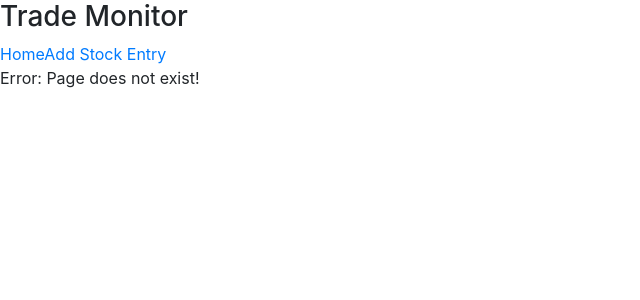
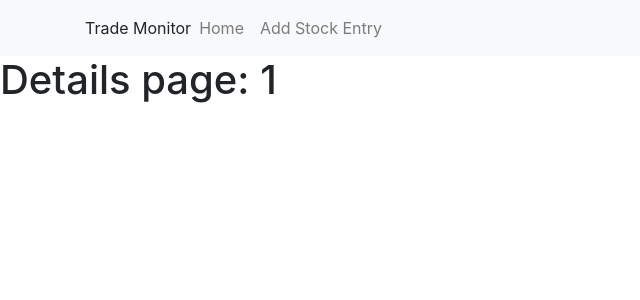
Before and after one commit to Dhruv26/trademon_ui, a React (Create React App) app: page /details/1 in a window 1280 px wide. Before the commit this address led to /error. Shown: the top 300 px of the page, without its empty margins (0-640 px from the left). Built offline with nearby package versions, Linux system fonts and the light colour scheme; no server answers.

Commit message:
Implement basic stock details page

```diff
--- a/src/App.js
+++ b/src/App.js
@@ -5,6 +5,7 @@ import Home from './pages/home';
 import AddPage from './pages/addStockEntry';
 import Error from './pages/error';
 import Navigation from './components/Navigation';
+import StockDetails from './pages/stockDetails';
 
 import './App.css';
 
@@ -16,6 +17,7 @@ function App() {
                 <Switch>
                     <Route exact path="/" component={Home} />
                     <Route exact path="/add" component={AddPage} />
+                    <Route path="/details/:id" component={StockDetails} />
 
                     <Route exact path="/error" component={Error} />
                     <Redirect to="/error" />
--- a/src/components/Navigation.js
+++ b/src/components/Navigation.js
@@ -1,16 +1,21 @@
 import React from 'react';
-
-import { NavLink } from 'react-router-dom';
+import { Link } from 'react-router-dom';
 
 const Navigation = () => {
    return (
-      <div>
-         <div className="navbar-header">
-            <h3>Trade Monitor</h3>
+      <nav className="navbar navbar-expand-lg navbar-light bg-light">
+         <div className="container">
+            <div className="navbar-header">
+               Trade Monitor
+               </div>
+            <div className="collapse navbar-collapse">
+               <ul className="nav navbar-nav">
+                  <li><Link to="/" className="nav-link">Home</Link></li>
+                  <li><Link to="/add" className="nav-link">Add Stock Entry</Link></li>
+               </ul>
+            </div>
          </div>
-         <NavLink to="/">Home</NavLink>
-         <NavLink to="/add">Add Stock Entry</NavLink>
-      </div>
+      </nav>
    );
 }
 
--- a/src/pages/stockDetails.js
+++ b/src/pages/stockDetails.js
@@ -0,0 +1,38 @@
+import React, { useState, useEffect } from 'react';
+
+
+function StockDetails({ match }) {
+    const [stockDetails, setStockDetails] = useState({});
+
+    const fetchStockDetails = async () => {
+        try {
+            const stockDataRequest = await fetch(``);
+            console.log(JSON.stringify(stockDataRequest));
+            if (!stockDataRequest.ok) {
+                throw Error(stockDataRequest.statusText);
+            }
+
+            const stockData = await stockDataRequest.json();
+            setStockDetails(stockData);
+            return stockData;
+        } catch (error) {
+            console.log(`Error occured while fetching stock data: ${error}`);
+
+            setStockDetails(null);
+            return null;
+        }
+    }
+
+    useEffect(() => {
+        console.log(match)
+        fetchStockDetails();
+    }, []);
+
+    return (
+        <div>
+            <h1>{`Details page: ${match.params.id}`}</h1>
+        </div>
+    );
+}
+
+export default StockDetails;
```
